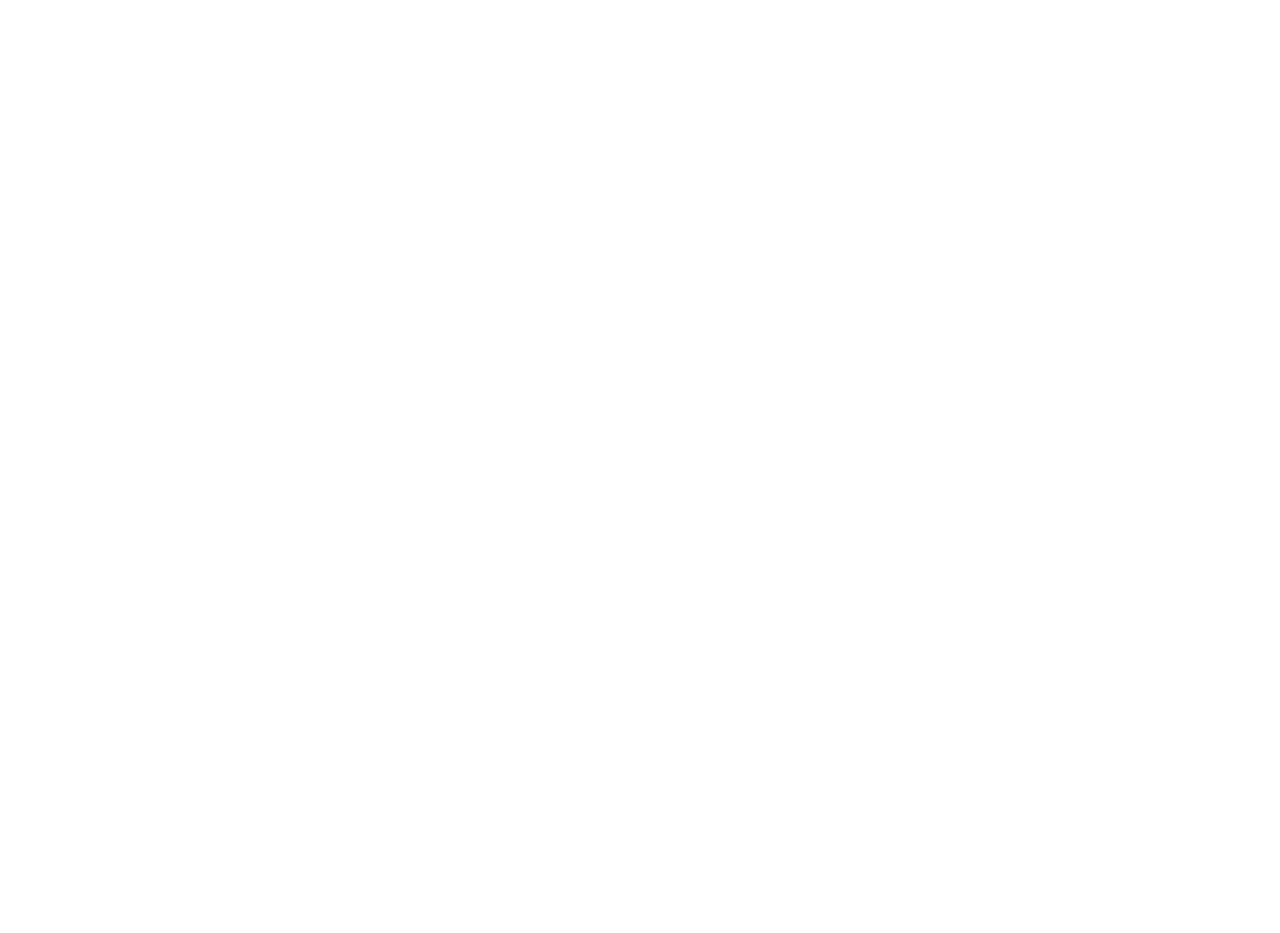
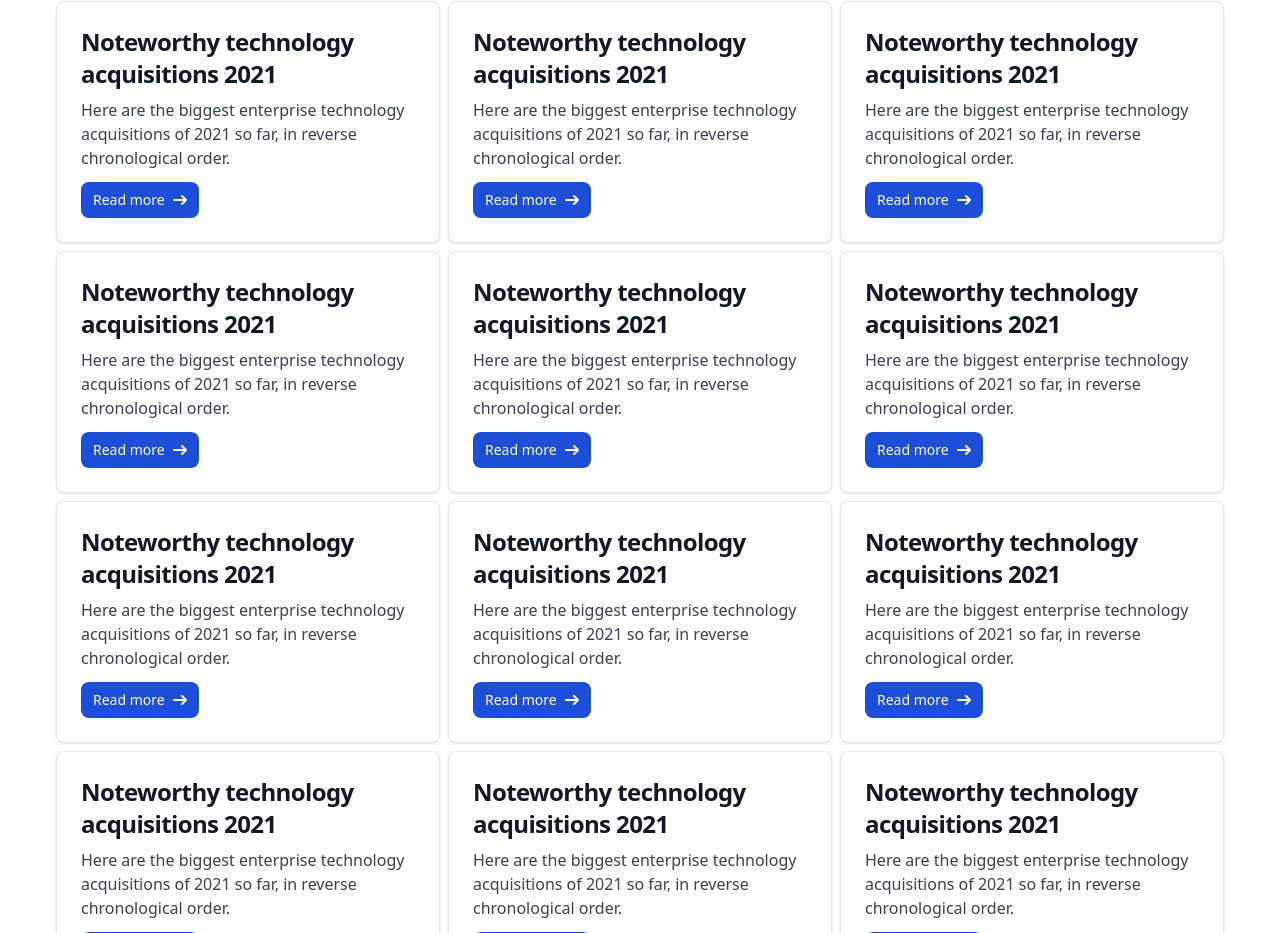
Before and after one commit to SherwinSaga/Medxpert_frontend, a React (Vite) app: page /Homepage in a window 1280 px wide. Shown: the part 167-1100 px from the top of the page. Before the commit the page ends 800 px from the top, so only its background shows below. Built offline with nearby package versions, Linux system fonts and the light colour scheme.

Commit message:
Additional

```diff
--- a/src/cards.jsx
+++ b/src/cards.jsx
@@ -1,5 +1,7 @@
 function Cards(){
     return(
+
+
         <div class="max-w-sm p-6 bg-white border border-gray-200 rounded-lg shadow dark:bg-gray-800 dark:border-gray-700">
             <a href="#">
                 <h5 class="mb-2 text-2xl font-bold tracking-tight text-gray-900 dark:text-white">Noteworthy technology acquisitions 2021</h5>
@@ -12,6 +14,7 @@
                 </svg>
             </a>
         </div>
+
     );
 
 }
--- a/src/homepage.jsx
+++ b/src/homepage.jsx
@@ -1,12 +1,36 @@
 import Cards from "./cards";
 import Navigation from "./navigation";
-function Homepage(){
 
-    return(
-        <>
-            <Navigation />
-        </>
+function Homepage() {
+    return (
+      <>
+        <Navigation />
+        <div className="flex justify-center p-10">
+          <div className="flex flex-wrap gap-2 w-full justify-center">
+            <Cards />
+            <Cards />
+            <Cards />
+            <Cards />
+            <Cards />
+            <Cards />
+            <Cards />
+            <Cards />
+            <Cards />
+            <Cards />
+            <Cards />
+            <Cards />
+            <Cards />
+            <Cards />
+            <Cards />
+            <Cards />
+            <Cards />
+            <Cards />
+            <Cards />
+            <Cards />
+          </div>
+        </div>
+      </>
     );
-}
+  }
 
-export default Homepage;
+  export default Homepage;
--- a/src/navigation.jsx
+++ b/src/navigation.jsx
@@ -6,7 +6,7 @@
 
         <div class="max-w-screen-xl flex flex-wrap items-center justify-between mx-auto p-8">
         <a href="#" class="flex items-center space-x-3 rtl:space-x-reverse">
-            <img src="public/medicine-symbol-svgrepo-com.svg" class="h-14" alt="MedXpert Logo" />
+            <img src="src/assets/medicine-symbol-svgrepo-com.svg" class="h-14" alt="MedXpert Logo" />
             <span class="self-center text-3xl font-semibold whitespace-nowrap dark:text-white">MedXpert</span>
         </a>
 
```
Lines whose indentation alone changed are shown as unchanged.
